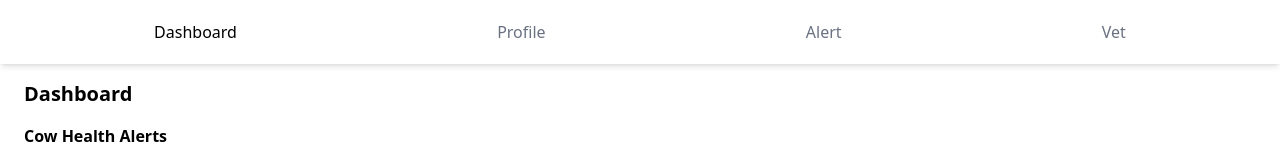
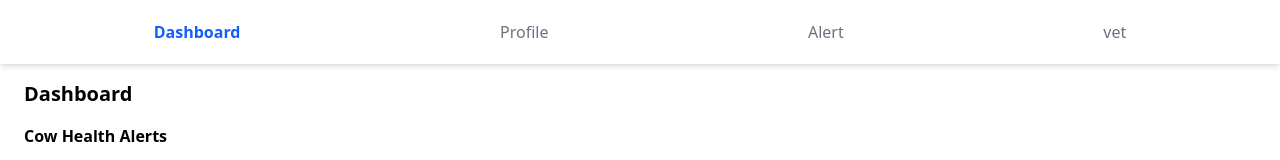
Before and after one commit to sahilchauhan11/Cow-Genix, a React (Vite) app in the folder frontend/: page /home in a window 1280 px wide. Shown: the top 160 px of the page. Built offline with nearby package versions, Linux system fonts and the light colour scheme.

Commit message:
add Navlink

```diff
--- a/frontend/src/components/Navbar.jsx
+++ b/frontend/src/components/Navbar.jsx
@@ -1,15 +1,32 @@
 // src/components/Navbar.js
 import React from "react";
 import { Link } from "react-router-dom";
-
+import { NavLink } from "react-router-dom";
 const Navbar = () => {
   return (
     <>
       <nav className="fixed top-0 w-full h-16 bg-white px-6 flex items-center justify-around shadow-md z-50">
-        <Link to="/home" className="text-black font-medium text-base">Dashboard</Link>
-        <Link to="/profile" className="text-gray-500 font-medium text-base">Profile</Link>
-        <Link to="/alertPage" className="text-gray-500 font-medium text-base">Alert</Link>
-        <Link to="/vets" className="text-gray-500 font-medium text-base">Vet</Link>
+      <NavLink to="/home" className={({ isActive }) =>
+            isActive
+              ? "text-blue-600 font-semibold"
+              : "text-gray-500 hover:text-blue-500"
+          }>Dashboard</NavLink>
+
+      <NavLink to="/profile" className={({ isActive }) =>
+            isActive
+              ? "text-blue-600 font-semibold"
+              : "text-gray-500 hover:text-blue-500"
+          }>Profile</NavLink>
+      <NavLink to="/alertPage" className={({ isActive }) =>
+            isActive
+              ? "text-blue-600 font-semibold"
+              : "text-gray-500 hover:text-blue-500"
+          }>Alert</NavLink>
+      <NavLink to="/vets" className={({ isActive }) =>
+            isActive
+              ? "text-blue-600 font-semibold"
+              : "text-gray-500 hover:text-blue-500"
+          }>vet</NavLink>
       </nav>
 
       {/* Spacer to push page content below navbar */}
--- a/frontend/src/components/VetNavbar.jsx
+++ b/frontend/src/components/VetNavbar.jsx
@@ -1,14 +1,27 @@
 // src/components/VetNavbar.js
 import React from "react";
-import { Link } from "react-router-dom";
+import { Link, NavLink } from "react-router-dom";
 
 const VetNavbar = () => {
   return (
     <>
       <nav className="fixed top-0 w-full h-16 bg-white px-6 flex items-center justify-around shadow-md z-50">
-        <Link to="/vet/dashboard" className="text-black font-medium text-base">Dashboard</Link>
-        <Link to="/vet/profile" className="text-gray-500 font-medium text-base">Profile</Link>
-        <Link to="/vet/alert" className="text-gray-500 font-medium text-base">Alert</Link>
+      <NavLink to="/vet/dashboard" className={({ isActive }) =>
+            isActive
+              ? "text-blue-600 font-semibold"
+              : "text-gray-500 hover:text-blue-500"
+          }>Dashboard</NavLink>
+
+      <NavLink to="/vet/profile" className={({ isActive }) =>
+            isActive
+              ? "text-blue-600 font-semibold"
+              : "text-gray-500 hover:text-blue-500"
+          }>Profile</NavLink>
+      <NavLink to="/vet/alert" className={({ isActive }) =>
+            isActive
+              ? "text-blue-600 font-semibold"
+              : "text-gray-500 hover:text-blue-500"
+          }>Alert</NavLink>
       </nav>
 
       {/* Spacer to push page content below navbar */}
```
